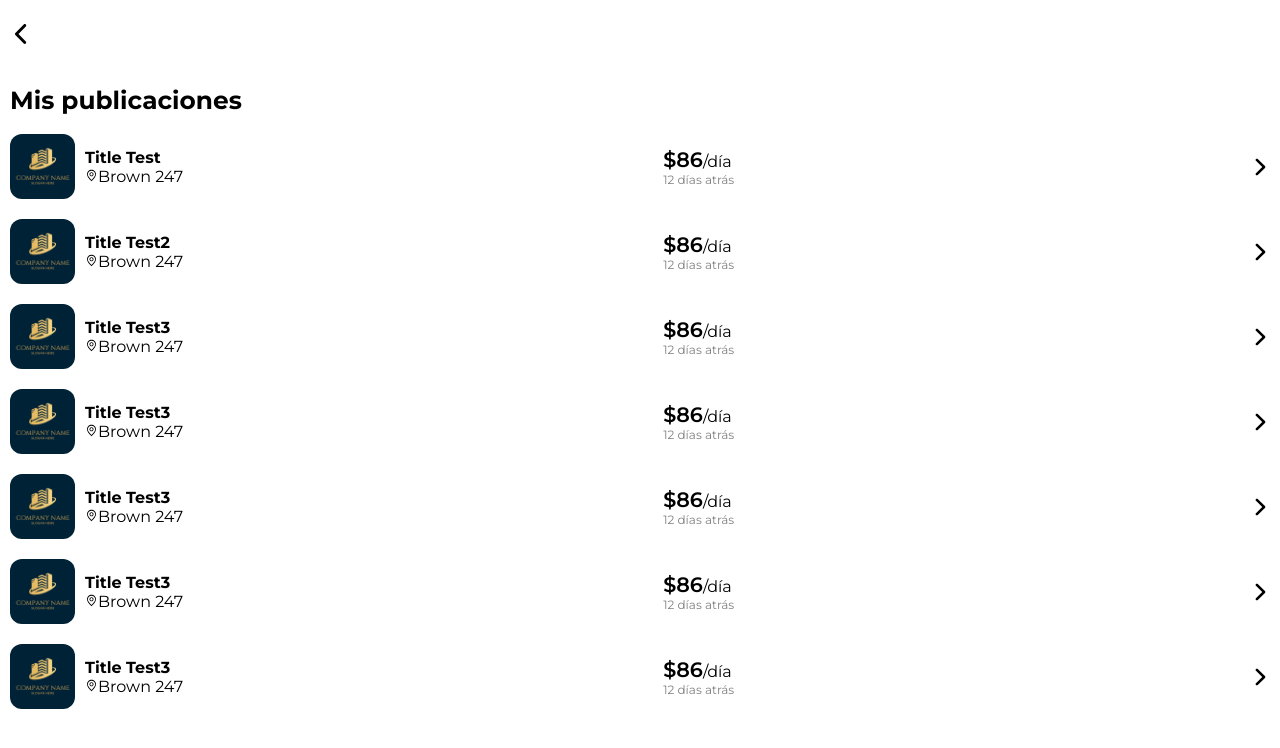
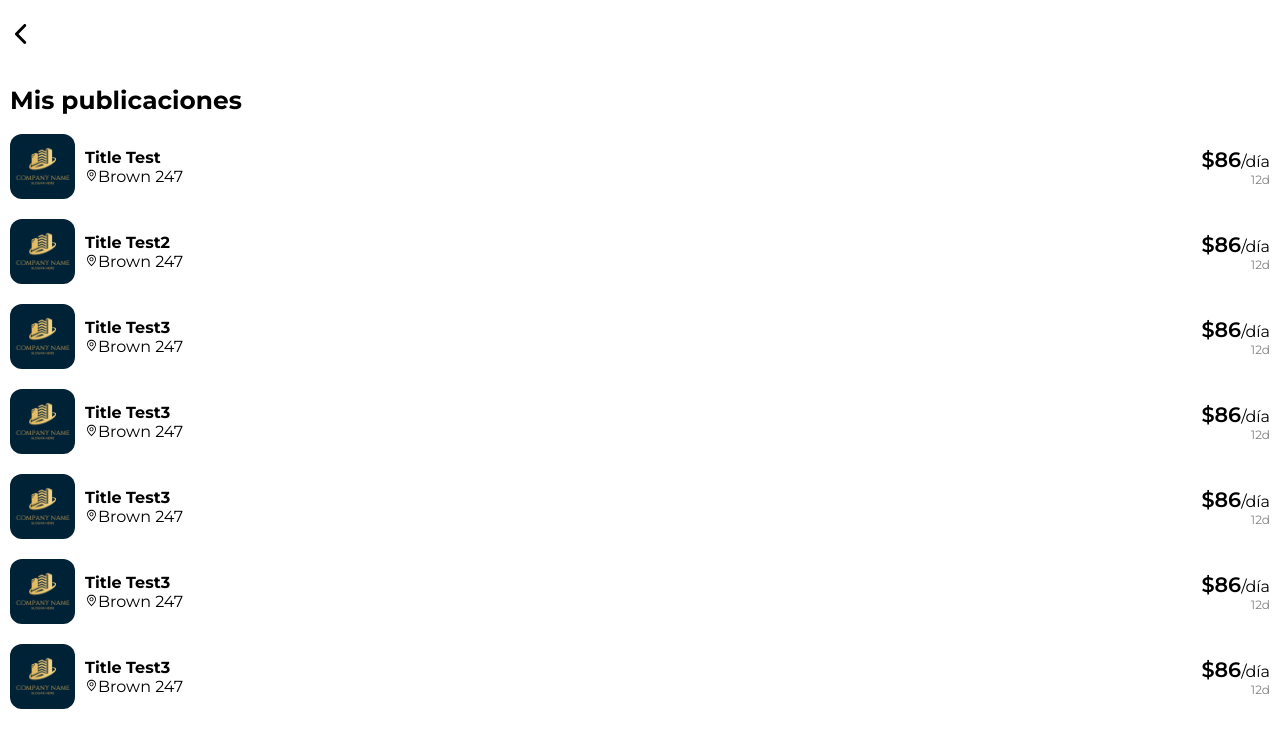
Before and after one commit to mocca-dev/lot, a React (Create React App) app: page /mylots in a window 1280 px wide. Shown: the top 748 px of the page. Built offline with nearby package versions, Linux system fonts and the light colour scheme; what miragejs would draw is missing.

Commit message:
Lot lists restyle

```diff
--- a/src/components/LotList/LotList.css
+++ b/src/components/LotList/LotList.css
@@ -25,10 +25,10 @@
   display: flex;
   flex-direction: column;
   align-items: flex-start;
-  width: 100%;
 }
 
 .result-container .result-detail {
+  width: 100%;
   min-width: 45%;
 }
 
@@ -42,6 +42,7 @@
 .result-container .result-price {
   font-size: 1.3rem;
   font-weight: 600;
+  align-items: flex-end !important;
 }
 
 .result-container .result-price .frecuency {
--- a/src/components/LotList/LotList.js
+++ b/src/components/LotList/LotList.js
@@ -49,9 +49,9 @@ const LotList = ({ list, isLoading }) => {
               ${lot.price}
               <span className="frecuency">/día</span>
             </span>
-            <span className="since">{lot.since} días atrás</span>
+            <span className="since">{lot.since}d</span>
           </span>
-          <img className="right-arrow" src="/icons/left-arrow.svg" alt="goto" />
+          {/* <img className="right-arrow" src="/icons/left-arrow.svg" alt="goto" /> */}
         </Link>
       ))}
     </div>
```
